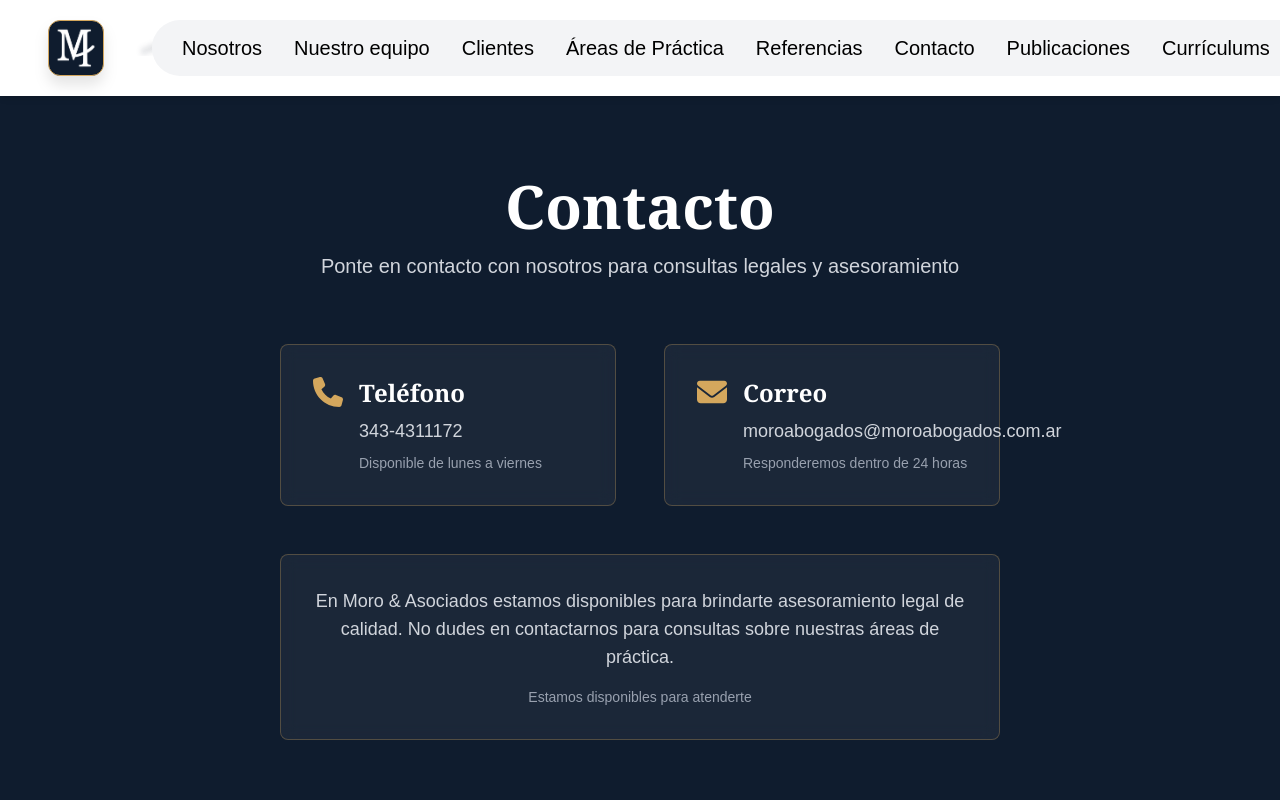
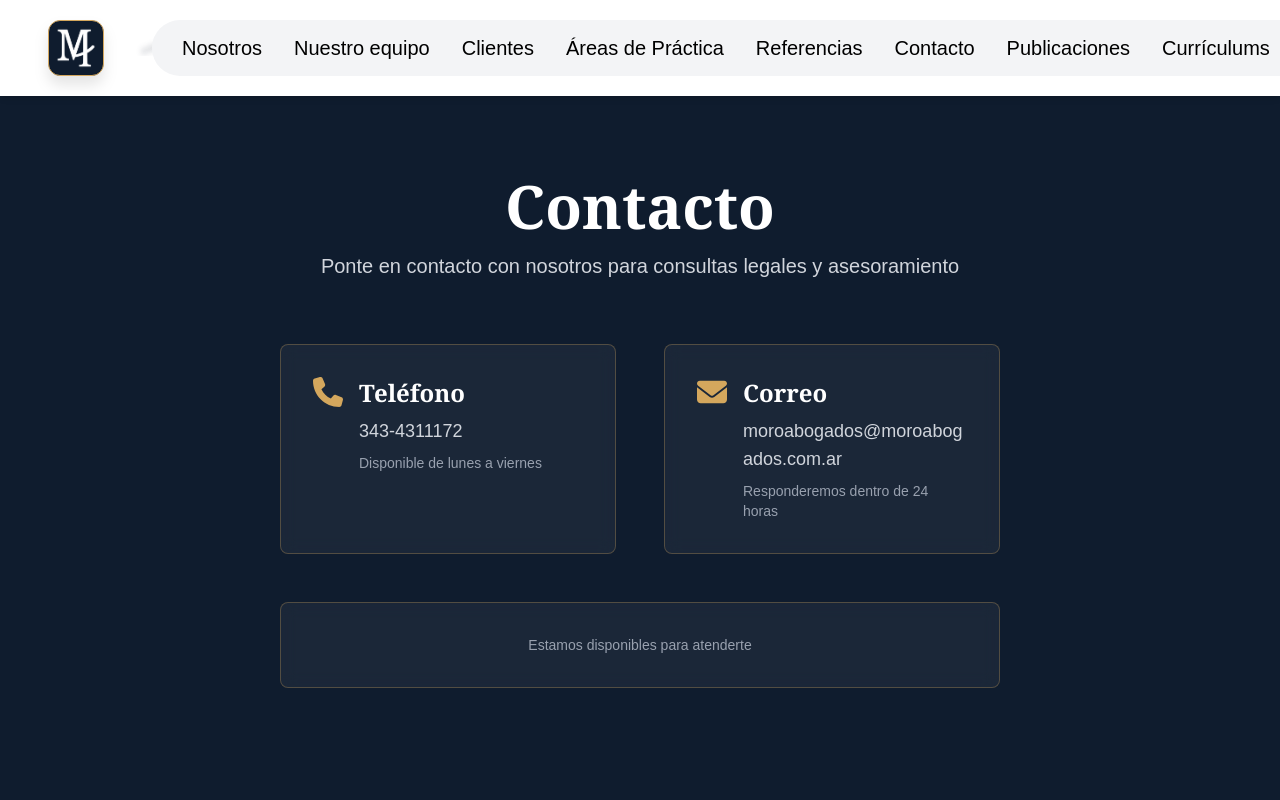
Before and after one commit to BHeydeBautista/MoroAbogados, a Next.js app: page /contacto in a window 1280 px wide. Shown: the top 800 px of the page. Built offline with nearby package versions, Linux system fonts and the light colour scheme.

Commit message:
fix: adjust contact page layout and remove firm description
- Add break-all class to email to prevent overflow outside div
- Remove descriptive paragraph mentioning firm name
- Simplify contact page to show only essential information

```diff
--- a/src/app/contacto/page.tsx
+++ b/src/app/contacto/page.tsx
@@ -75,7 +75,7 @@ export default function ContactPage() {
                 </h3>
                 <Link
                   href="mailto:moroabogados@moroabogados.com.ar"
-                  className="text-lg text-gray-300 hover:text-[#D4A75D] transition-colors"
+                  className="text-lg text-gray-300 hover:text-[#D4A75D] transition-colors break-all"
                 >
                   moroabogados@moroabogados.com.ar
                 </Link>
@@ -94,9 +94,6 @@ export default function ContactPage() {
           transition={{ duration: 0.8, delay: 0.4 }}
           className="bg-white/5 backdrop-blur-sm border border-[#D4A75D]/30 rounded-lg p-8 text-center"
         >
-          <p className="text-lg text-gray-300 mb-4">
-            {t.description}
-          </p>
           <p className="text-sm text-gray-400">
             {t.available}
           </p>
--- a/src/locales/en/contacto.json
+++ b/src/locales/en/contacto.json
@@ -6,7 +6,6 @@
     "phone_hours": "Available Monday to Friday",
     "email_label": "Email",
     "email_response": "We'll respond within 24 hours",
-    "description": "At Moro & Asociados we are available to provide you with quality legal advice. Do not hesitate to contact us for inquiries about our practice areas.",
     "available": "We are available to assist you"
   }
 }
--- a/src/locales/es/contacto.json
+++ b/src/locales/es/contacto.json
@@ -6,7 +6,6 @@
     "phone_hours": "Disponible de lunes a viernes",
     "email_label": "Correo",
     "email_response": "Responderemos dentro de 24 horas",
-    "description": "En Moro & Asociados estamos disponibles para brindarte asesoramiento legal de calidad. No dudes en contactarnos para consultas sobre nuestras áreas de práctica.",
     "available": "Estamos disponibles para atenderte"
   }
 }
```
